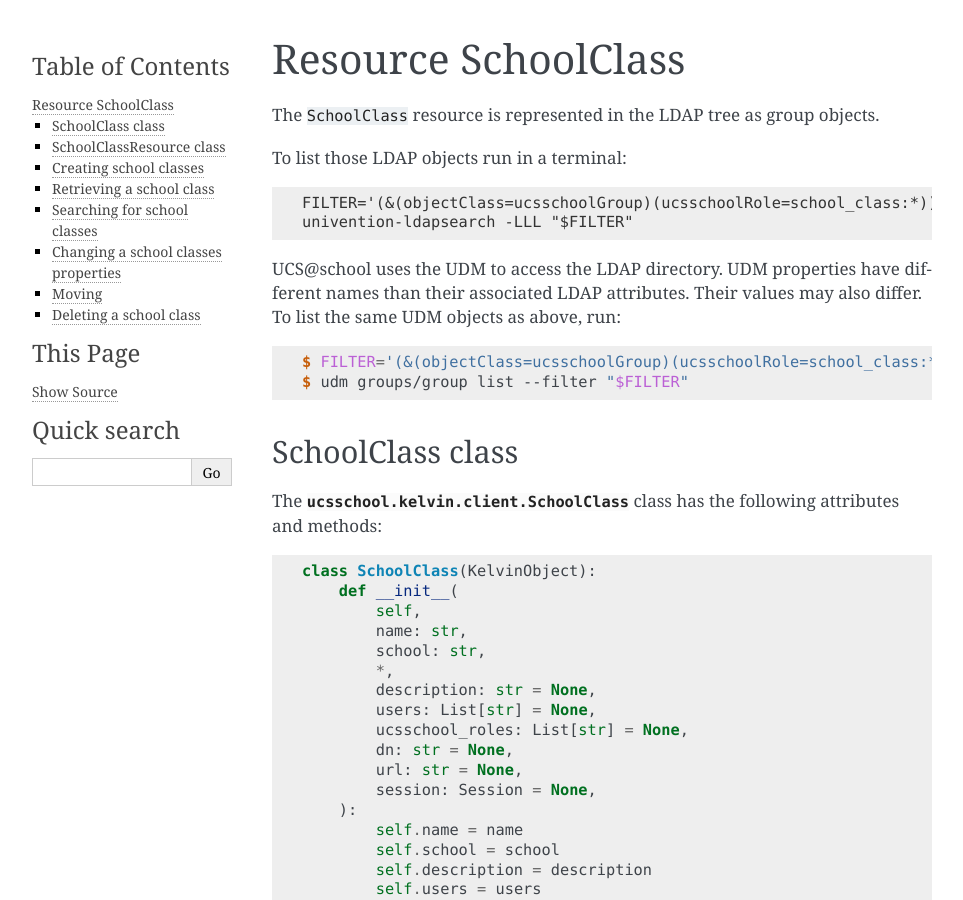
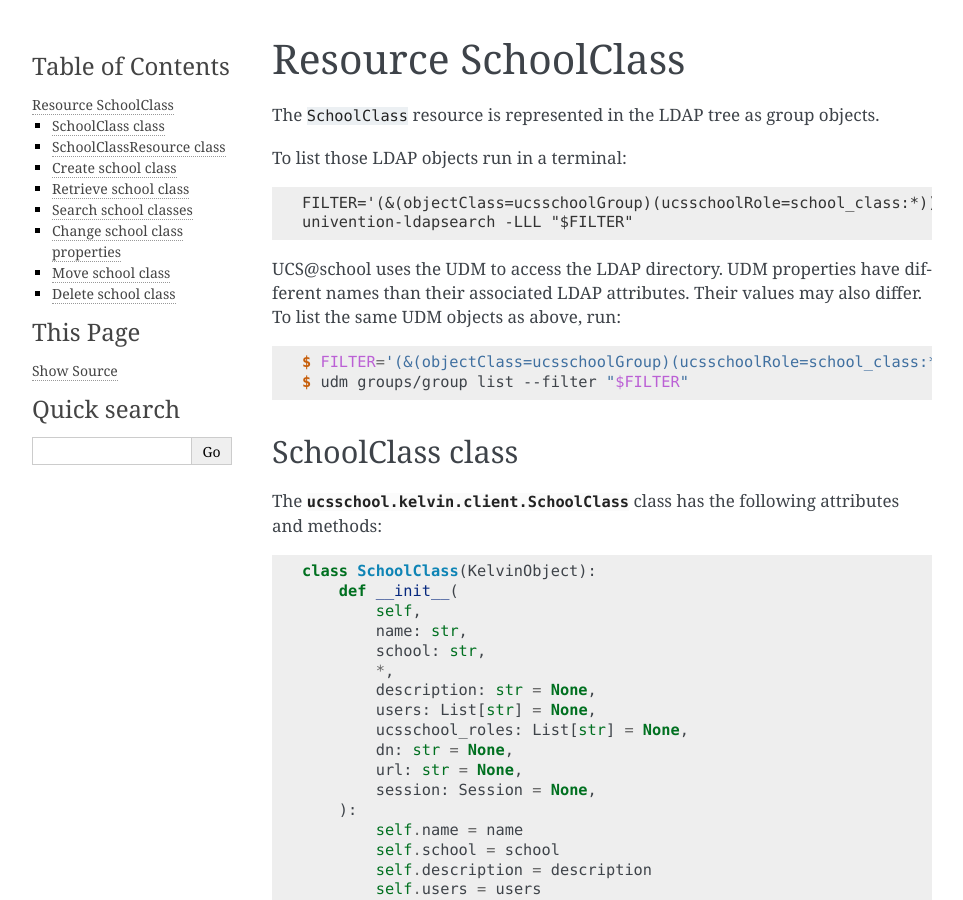
Before and after one commit to univention/kelvin-rest-api-client, a Sphinx documentation site: the page built from docs/usage-school-class.rst, in a window 1280 px wide and 900 px high. Shown: the whole window, without its empty margins (148-1111 px from the left). Built offline with Sphinx 7.4.7, drawn with Linux system fonts in a browser that asks for light colours; the version number could not be read and is left out; some of the changed text lies outside the part shown.

Commit message:
Bug #51111: consistent section names

```diff
--- a/docs/usage-school-class.rst
+++ b/docs/usage-school-class.rst
@@ -79,8 +79,8 @@
 
 
 
-Creating school classes
------------------------
+Create school class
+-------------------
 
 School classes can be created explicitly or implicitly when creating or modifying users.
 
@@ -164,8 +164,8 @@
     SchoolClass('name'='Democlass', 'school'='DEMOSCHOOL', dn='cn=DEMOSCHOOL-Democlass,cn=klassen,cn=schueler,cn=groups,ou=DEMOSCHOOL,dc=example,dc=com')
 
 
-Retrieving a school class
--------------------------
+Retrieve school class
+---------------------
 
 It is necessary to pass both ``name`` and ``school`` arguments to the :py:meth:`get()` method, as the name alone wouldn't be unique in a domain (there can be classes of the same name in multiple schools).
 
@@ -188,8 +188,8 @@
      'url': 'https://10.200.3.70/ucsschool/kelvin/v1/classes/DEMOSCHOOL/testclass'}
 
 
-Searching for school classes
-----------------------------
+Search school classes
+---------------------
 
 The :py:meth:`search()` method allows searching for school classes, filtering by ``school`` (mandatory) and ``name`` (optional).
 
@@ -214,8 +214,8 @@
     SchoolClass('name'='testclass', 'school'='DEMOSCHOOL', dn='cn=DEMOSCHOOL-testclass,cn=klassen,cn=schueler,cn=groups,ou=DEMOSCHOOL,dc=example,dc=com')
 
 
-Changing a school classes properties
-------------------------------------
+Change school class properties
+------------------------------
 
 Get the current school class object, change some attributes and save the changes back to LDAP:
 
@@ -242,8 +242,8 @@
      'url': 'https://10.200.3.70/ucsschool/kelvin/v1/classes/DEMOSCHOOL/testclass'}
 
 
-Moving
-------
+Move school class
+-----------------
 
 School class objects do not support changing the ``school``.
 Changing the ``name`` is allowed however.
@@ -264,8 +264,8 @@
     'cn=DEMOSCHOOL-testclass-new,cn,cn=klassen,cn=schueler,cn=groups,ou=DEMOSCHOOL,dc=example,dc=com'
 
 
-Deleting a school class
------------------------
+Delete school class
+-------------------
 
 Get the current school class object and delete it:
 
```
Also changed, not shown: docs/usage-role.rst (+12 -12 lines), docs/usage-school.rst (+12 -12 lines), docs/usage-users.rst (+12 -12 lines).
